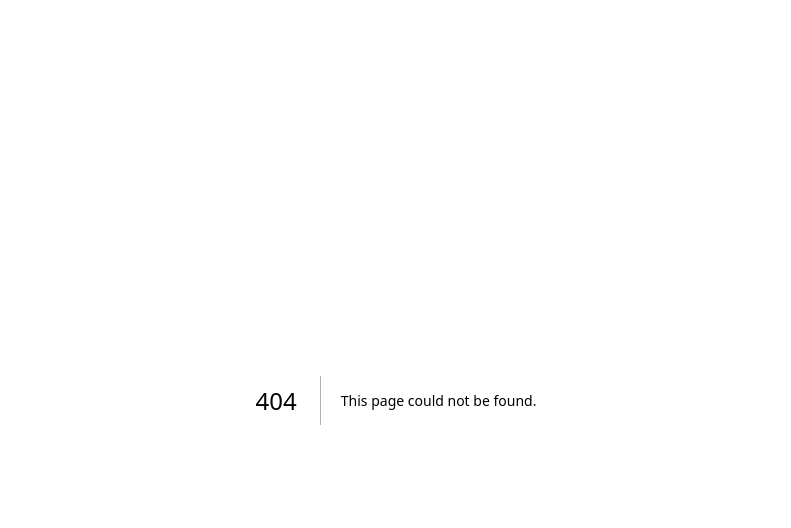
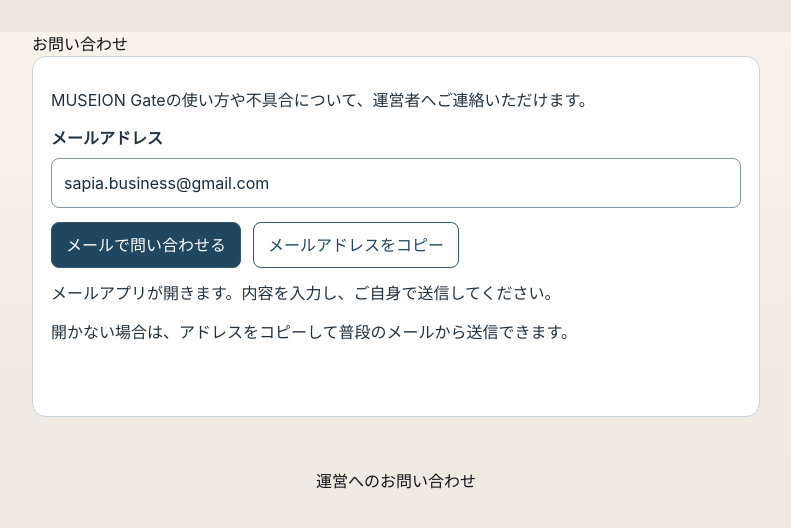
Before and after one commit to yuumaokamori015710-droid/museion-gate-mvp, a Next.js app: page /contact in a window 1280 px wide. Before the commit this address had no page. Shown: the top 528 px of the page, without its empty margins (244-1035 px from the left). Built offline with nearby package versions, Linux system fonts and the light colour scheme.

Commit message:
Add Sapia business contact to Next app and existing Pages site

```diff
--- /dev/null
+++ b/app/contact/page.tsx
@@ -0,0 +1,2 @@
+import SupportContact from "../../components/SupportContact";
+export default function ContactPage(){return <main className="business-support-page"><h1>お問い合わせ</h1><SupportContact/></main>;}
--- a/app/layout.tsx
+++ b/app/layout.tsx
@@ -1,5 +1,6 @@
 import type { Metadata } from "next";
 import "./globals.css";
+import "./support-contact.css";
 
 export const metadata: Metadata = {
   title: "MUSEION Gate",
@@ -9,7 +10,7 @@ export const metadata: Metadata = {
 export default function RootLayout({ children }: { children: React.ReactNode }) {
   return (
     <html lang="ja">
-      <body>{children}</body>
+      <body>{children}<footer className="business-support-footer-link"><a href="/contact">運営へのお問い合わせ</a></footer></body>
     </html>
   );
 }
--- /dev/null
+++ b/app/support-contact.css
@@ -0,0 +1,16 @@
+.business-support-root{box-sizing:border-box;max-width:760px;margin:24px auto 96px;padding:16px;width:calc(100% - 32px);color:inherit;font:inherit}
+.business-support-card{border:1px solid #cad3dc;border-radius:14px;background:#fff;color:#22313e;padding:18px;box-sizing:border-box}
+.business-support-card summary{font-weight:700;cursor:pointer;min-height:44px;display:flex;align-items:center}
+.business-support-card p{line-height:1.7;margin:12px 0}
+.business-support-card label{font-weight:600;display:block}
+.business-support-card input{display:block;box-sizing:border-box;width:100%;min-width:0;font:inherit;padding:12px;border:1px solid #8495a3;border-radius:8px;background:#fff;color:#172b3b;margin:8px 0 14px}
+.business-support-actions{display:flex;flex-wrap:wrap;gap:12px}
+.business-support-actions a,.business-support-actions button{font:inherit;box-sizing:border-box;display:inline-flex;align-items:center;justify-content:center;text-align:center;min-height:44px;padding:10px 14px;border:1px solid #31566d;border-radius:8px;background:#fff;color:#20475f;text-decoration:none;cursor:pointer}
+.business-support-actions a{background:#20475f;color:#fff}
+.business-support-actions button:disabled{opacity:.65;cursor:wait}
+.business-support-actions a:focus-visible,.business-support-actions button:focus-visible,.business-support-card summary:focus-visible{outline:3px solid #ce9d41;outline-offset:3px}
+.business-support-status{min-height:1.7em;overflow-wrap:anywhere}
+.business-support-root[data-support-inline]{width:100%;margin:24px 0}
+.business-support-footer-link{text-align:center;padding:20px 16px 96px}
+.business-support-page{max-width:760px;margin:32px auto;padding:0 16px}
+@media(max-width:480px){.business-support-actions>*{flex:1 1 100%}.business-support-card{padding:14px}.business-support-root{width:calc(100% - 24px);margin-left:12px;margin-right:12px}}
--- /dev/null
+++ b/components/SupportContact.tsx
@@ -0,0 +1,26 @@
+"use client";
+import { useId, useRef, useState } from "react";
+import { SUPPORT_CONFIG } from "../lib/support-config";
+import { inquiryMailto, copyEmail } from "../lib/support-contact";
+export default function SupportContact(){
+ const id=useId(),input=useRef<HTMLInputElement>(null);
+ const [status,setStatus]=useState(""),[busy,setBusy]=useState(false);
+ const href=inquiryMailto(SUPPORT_CONFIG);
+ async function copy(){
+  setBusy(true);setStatus("");let copied=false;
+  try{copied=await copyEmail(SUPPORT_CONFIG.email,navigator.clipboard);}catch{}
+  if(copied)setStatus("メールアドレスをコピーしました。");
+  else{input.current?.focus();input.current?.select();setStatus("コピーできませんでした。アドレスを選択して手動でコピーしてください。");}
+  setBusy(false);
+ }
+ if(!href)return null;
+ return <section className="business-support-card" aria-label="運営へのお問い合わせ">
+  <p>{SUPPORT_CONFIG.appName}の使い方や不具合について、運営者へご連絡いただけます。</p>
+  <label htmlFor={id}>メールアドレス</label>
+  <input ref={input} id={id} readOnly value={SUPPORT_CONFIG.email} inputMode="email" onFocus={e=>e.currentTarget.select()}/>
+  <div className="business-support-actions"><a href={href}>メールで問い合わせる</a><button type="button" disabled={busy} onClick={()=>void copy()}>メールアドレスをコピー</button></div>
+  <p>メールアプリが開きます。内容を入力し、ご自身で送信してください。</p>
+  <p>開かない場合は、アドレスをコピーして普段のメールから送信できます。</p>
+  <p className="business-support-status" role="status" aria-live="polite">{status}</p>
+ </section>;
+}
--- a/components/app-shell.tsx
+++ b/components/app-shell.tsx
@@ -38,6 +38,7 @@ export function AppShell({ profile, children }: { profile: Profile; children: Re
             <div className="font-bold">{profile.display_name || "メンバー"}</div>
             <div className="mt-1 text-xs text-ink/55">{profile.user_type || "学び続ける人"}</div>
           </div>
+          <Link href="/contact" className="mb-3 block text-sm underline">運営へのお問い合わせ</Link>
           <form action={signOut}>
             <Button variant="ghost" className="w-full justify-start">
               <LogOut size={16} /> ログアウト
--- /dev/null
+++ b/lib/support-config.ts
@@ -0,0 +1,4 @@
+export const SUPPORT_CONFIG = {
+  "appName": "MUSEION Gate",
+  "email": "sapia.business@gmail.com"
+} as const;
--- /dev/null
+++ b/lib/support-contact.ts
@@ -0,0 +1,9 @@
+export type SupportConfig = { appName: string; email: string };
+export function inquiryMailto(config: SupportConfig): string | null {
+ const email=config.email.trim();
+ if(!/^[A-Za-z0-9._+-]+@[A-Za-z0-9.-]+\.[A-Za-z]{2,}$/.test(email))return null;
+ return "mailto:"+email+"?subject="+encodeURIComponent("["+config.appName+"] お問い合わせ")+"&body="+encodeURIComponent("お問い合わせ内容：\r\n\r\n");
+}
+export async function copyEmail(email:string,clipboard?:{writeText(value:string):Promise<void>}):Promise<boolean>{
+ if(!clipboard)return false;try{await clipboard.writeText(email);return true;}catch{return false;}
+}
```
Also changed, not shown: 4 other files (tests, documents, lock files or other folders).
